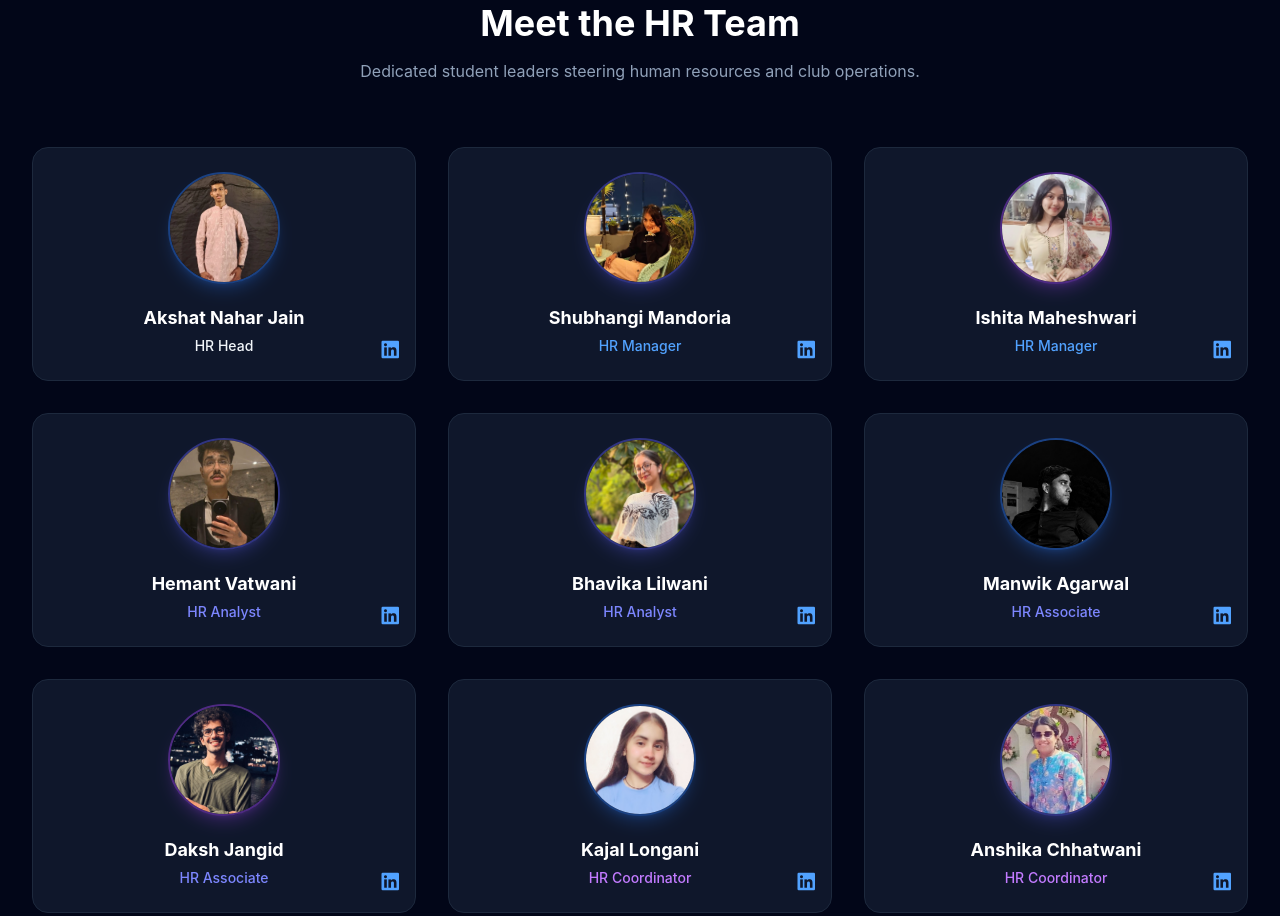
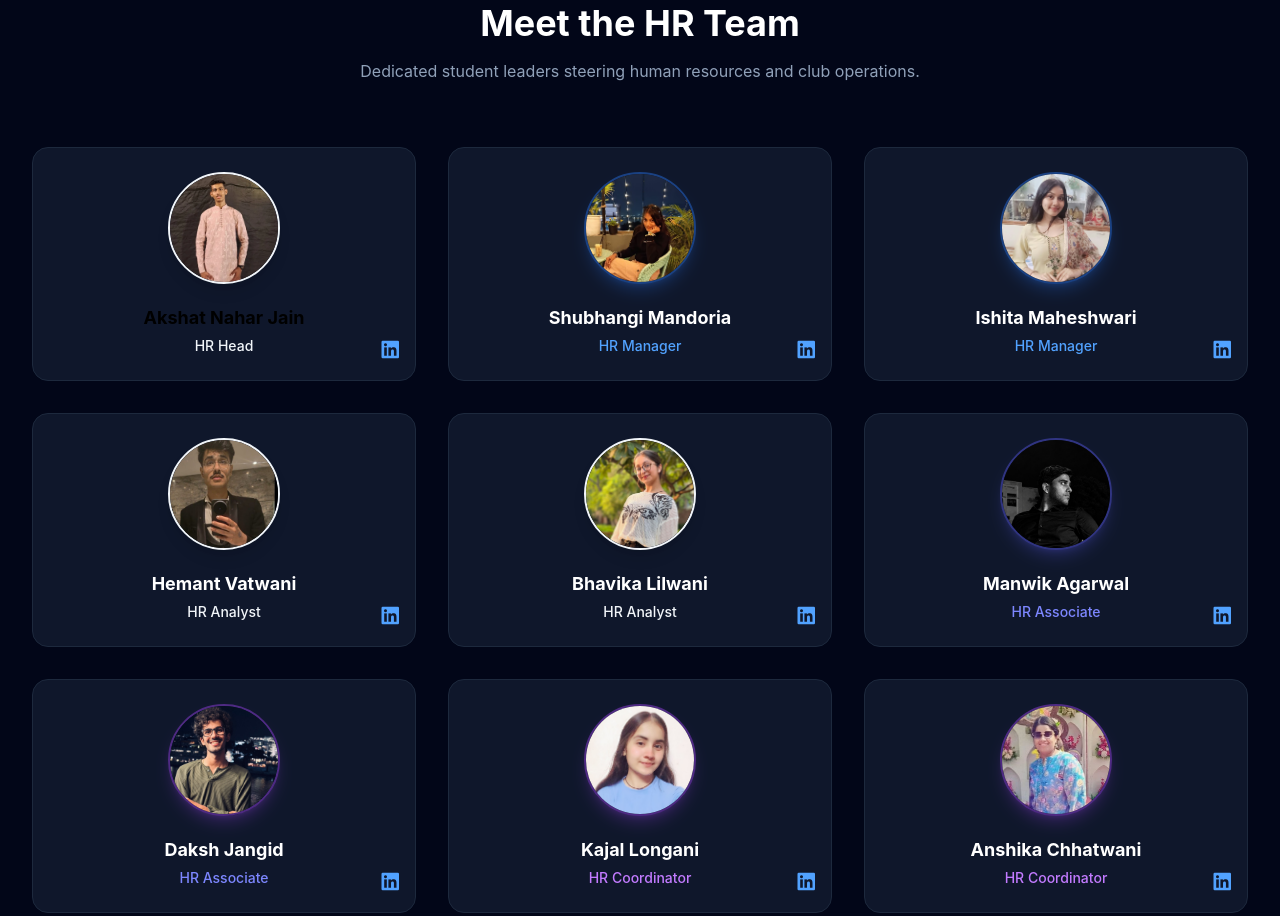
Before and after one commit to akshatjain30100-creator/HR-Dept-Aryan-s-Bizhub, a website: page index.html in a window 1280 px wide. Shown: the part 2527-3443 px from the top of the page. Drawn offline with nearby package versions, Linux system fonts and the light colour scheme; no server answers.

Commit message:
Refactor team member card styles
Updated styling for team member sections, changing border colors and text colors for better visibility and consistency.

```diff
--- a/index.html
+++ b/index.html
@@ -255,9 +255,9 @@
     <div class="grid grid-cols-1 sm:grid-cols-2 lg:grid-cols-3 gap-8">
 
       <!-- 1. Akshat Nahar Jain -->
-      <div class="p-6 rounded-2xl bg-slate-900 border border-slate-800 text-center group hover:border-blue-500/50 transition relative">
-        <div class="w-28 h-28 rounded-full mx-auto overflow-hidden mb-5 border-2 border-blue-500/40 shadow-lg shadow-blue-500/20 group-hover:scale-105 transition"><img src="anj.png" class="w-full h-full object-cover"></div>
-        <h3 class="text-lg font-bold text-white">Akshat Nahar Jain</h3>
+      <div class="p-6 rounded-2xl bg-slate-900 border border-slate-800 text-center group hover:border-black-500/50 transition relative">
+        <div class="w-28 h-28 rounded-full mx-auto overflow-hidden mb-5 border-2 border-black-500/40 shadow-lg shadow-black-500/20 group-hover:scale-105 transition"><img src="anj.png" class="w-full h-full object-cover"></div>
+        <h3 class="text-lg font-bold text-black">Akshat Nahar Jain</h3>
         <p class="text-sm text-white-400 font-medium mt-1">HR Head</p>
         <a href="https://www.linkedin.com/in/akshatnahar-jain-6b2a6a31a/?lipi=urn%3Ali%3Apage%3Ad_flagship3_profile_view_base_contact_details%3BPxMUPzY4Td%2Bl6i62iYDa2Q%3D%3D" target="_blank" rel="noopener noreferrer" class="absolute bottom-4 right-4 text-blue-400 hover:text-blue-300 text-xl transition transform hover:scale-110">
           <i class="fa-brands fa-linkedin"></i>
@@ -265,8 +265,8 @@
       </div>
 
       <!-- 2. Shubhangi Mandoria -->
-      <div class="p-6 rounded-2xl bg-slate-900 border border-slate-800 text-center group hover:border-indigo-500/50 transition relative">
-        <div class="w-28 h-28 rounded-full mx-auto overflow-hidden mb-5 border-2 border-indigo-500/40 shadow-lg shadow-indigo-500/20 group-hover:scale-105 transition"><img src="shubhi.jpg" class="w-full h-full object-cover"></div>
+      <div class="p-6 rounded-2xl bg-slate-900 border border-slate-800 text-center group hover:border-blue-500/50 transition relative">
+        <div class="w-28 h-28 rounded-full mx-auto overflow-hidden mb-5 border-2 border-blue-500/40 shadow-lg shadow-blue-500/20 group-hover:scale-105 transition"><img src="shubhi.jpg" class="w-full h-full object-cover"></div>
         <h3 class="text-lg font-bold text-white">Shubhangi Mandoria</h3>
         <p class="text-sm text-blue-400 font-medium mt-1">HR Manager</p>
         <a href="https://www.linkedin.com/in/shubhangi-mandoria-40ab743a1/?lipi=urn%3Ali%3Apage%3Ad_flagship3_profile_view_base_contact_details%3BJK%2Bjx5MiT7KvTQM27sMZKA%3D%3D" target="_blank" rel="noopener noreferrer" class="absolute bottom-4 right-4 text-blue-400 hover:text-blue-300 text-xl transition transform hover:scale-110">
@@ -275,8 +275,8 @@
       </div>
 
       <!-- 3. Ishita Maheshwari -->
-      <div class="p-6 rounded-2xl bg-slate-900 border border-slate-800 text-center group hover:border-purple-500/50 transition relative">
-        <div class="w-28 h-28 rounded-full mx-auto overflow-hidden mb-5 border-2 border-purple-500/40 shadow-lg shadow-purple-500/20 group-hover:scale-105 transition"><img src="ishita.jpeg" class="w-full h-full object-cover"></div>
+      <div class="p-6 rounded-2xl bg-slate-900 border border-slate-800 text-center group hover:border-blue-500/50 transition relative">
+        <div class="w-28 h-28 rounded-full mx-auto overflow-hidden mb-5 border-2 border-blue-500/40 shadow-lg shadow-blue-500/20 group-hover:scale-105 transition"><img src="ishita.jpeg" class="w-full h-full object-cover"></div>
         <h3 class="text-lg font-bold text-white">Ishita Maheshwari</h3>
         <p class="text-sm text-blue-400 font-medium mt-1">HR Manager</p>
         <a href="https://www.linkedin.com/in/shubhangi-mandoria-40ab743a1/?lipi=urn%3Ali%3Apage%3Ad_flagship3_profile_view_base_contact_details%3BJK%2Bjx5MiT7KvTQM27sMZKA%3D%3D" target="_blank" rel="noopener noreferrer" class="absolute bottom-4 right-4 text-blue-400 hover:text-blue-300 text-xl transition transform hover:scale-110">
@@ -285,28 +285,28 @@
       </div>
 
       <!-- 4. Hemant Vatwani -->
-      <div class="p-6 rounded-2xl bg-slate-900 border border-slate-800 text-center group hover:border-indigo-500/50 transition relative">
-        <div class="w-28 h-28 rounded-full mx-auto overflow-hidden mb-5 border-2 border-indigo-500/40 shadow-lg shadow-indigo-500/20 group-hover:scale-105 transition"><img src="hemant.jpeg" class="w-full h-full object-cover"></div>
+      <div class="p-6 rounded-2xl bg-slate-900 border border-slate-800 text-center group hover:border-LightGreen-500/50 transition relative">
+        <div class="w-28 h-28 rounded-full mx-auto overflow-hidden mb-5 border-2 border-LightGreen-500/40 shadow-lg shadow-LightGreen-500/20 group-hover:scale-105 transition"><img src="hemant.jpeg" class="w-full h-full object-cover"></div>
         <h3 class="text-lg font-bold text-white">Hemant Vatwani</h3>
-        <p class="text-sm text-indigo-400 font-medium mt-1">HR Analyst</p>
+        <p class="text-sm text-LightGreen-400 font-medium mt-1">HR Analyst</p>
         <a href="https://www.linkedin.com/in/hemant-vatwani-a40531386/?lipi=urn%3Ali%3Apage%3Ad_flagship3_profile_view_base_contact_details%3BNpRlhx49T6yPSZQwjws1EQ%3D%3D" target="_blank" rel="noopener noreferrer" class="absolute bottom-4 right-4 text-blue-400 hover:text-blue-300 text-xl transition transform hover:scale-110">
           <i class="fa-brands fa-linkedin"></i>
         </a>
       </div>
 
       <!-- 5. Bhavika Lilwani -->
-      <div class="p-6 rounded-2xl bg-slate-900 border border-slate-800 text-center group hover:border-indigo-500/50 transition relative">
-        <div class="w-28 h-28 rounded-full mx-auto overflow-hidden mb-5 border-2 border-indigo-500/40 shadow-lg shadow-indigo-500/20 group-hover:scale-105 transition"><img src="bhavika.jpeg" class="w-full h-full object-cover"></div>
+      <div class="p-6 rounded-2xl bg-slate-900 border border-slate-800 text-center group hover:border-LightGreen-500/50 transition relative">
+        <div class="w-28 h-28 rounded-full mx-auto overflow-hidden mb-5 border-2 border-LightGreen-500/40 shadow-lg shadow-LightGreen-500/20 group-hover:scale-105 transition"><img src="bhavika.jpeg" class="w-full h-full object-cover"></div>
         <h3 class="text-lg font-bold text-white">Bhavika Lilwani</h3>
-        <p class="text-sm text-indigo-400 font-medium mt-1">HR Analyst</p>
+        <p class="text-sm text-LightGreen-400 font-medium mt-1">HR Analyst</p>
         <a href="https://www.linkedin.com/in/bhavika-lilwani-545783421/?lipi=urn%3Ali%3Apage%3Ad_flagship3_profile_view_base_contact_details%3BPQIVIguwQiq9c6sIgSUfOA%3D%3D" target="_blank" rel="noopener noreferrer" class="absolute bottom-4 right-4 text-blue-400 hover:text-blue-300 text-xl transition transform hover:scale-110">
           <i class="fa-brands fa-linkedin"></i>
         </a>
       </div>
 
       <!-- 6. Manwik Agarwal -->
-      <div class="p-6 rounded-2xl bg-slate-900 border border-slate-800 text-center group hover:border-blue-500/50 transition relative">
-        <div class="w-28 h-28 rounded-full mx-auto overflow-hidden mb-5 border-2 border-blue-500/40 shadow-lg shadow-blue-500/20 group-hover:scale-105 transition"><img src="manwik.jpeg" class="w-full h-full object-cover"></div>
+      <div class="p-6 rounded-2xl bg-slate-900 border border-slate-800 text-center group hover:border-indigo-500/50 transition relative">
+        <div class="w-28 h-28 rounded-full mx-auto overflow-hidden mb-5 border-2 border-indigo-500/40 shadow-lg shadow-indigo-500/20 group-hover:scale-105 transition"><img src="manwik.jpeg" class="w-full h-full object-cover"></div>
         <h3 class="text-lg font-bold text-white">Manwik Agarwal</h3>
         <p class="text-sm text-indigo-400 font-medium mt-1">HR Associate</p>
         <a href="https://www.linkedin.com/in/manwik-agarwal-500983304/?lipi=urn%3Ali%3Apage%3Ad_flagship3_profile_view_base_contact_details%3Bmx4SEBmwRCuJ7GeihQhUyw%3D%3D" target="_blank" rel="noopener noreferrer" class="absolute bottom-4 right-4 text-blue-400 hover:text-blue-300 text-xl transition transform hover:scale-110">
@@ -315,7 +315,7 @@
       </div>
 
       <!-- 7. Daksh Jangid -->
-      <div class="p-6 rounded-2xl bg-slate-900 border border-slate-800 text-center group hover:border-purple-500/50 transition relative">
+      <div class="p-6 rounded-2xl bg-slate-900 border border-slate-800 text-center group hover:border-indigo-500/50 transition relative">
         <div class="w-28 h-28 rounded-full mx-auto overflow-hidden mb-5 border-2 border-purple-500/40 shadow-lg shadow-purple-500/20 group-hover:scale-105 transition"><img src="daksh.jpeg" class="w-full h-full object-cover"></div>
         <h3 class="text-lg font-bold text-white">Daksh Jangid</h3>
         <p class="text-sm text-indigo-400 font-medium mt-1">HR Associate</p>
@@ -325,8 +325,8 @@
       </div>
 
       <!-- 8. Kajal Longani -->
-      <div class="p-6 rounded-2xl bg-slate-900 border border-slate-800 text-center group hover:border-blue-500/50 transition sm:col-span-2 lg:col-span-1 lg:col-start-2 relative">
-        <div class="w-28 h-28 rounded-full mx-auto overflow-hidden mb-5 border-2 border-blue-500/40 shadow-lg shadow-blue-500/20 group-hover:scale-105 transition"><img src="kajal.jpeg" class="w-full h-full object-cover"></div>
+      <div class="p-6 rounded-2xl bg-slate-900 border border-slate-800 text-center group hover:border-purple-500/50 transition sm:col-span-2 lg:col-span-1 lg:col-start-2 relative">
+        <div class="w-28 h-28 rounded-full mx-auto overflow-hidden mb-5 border-2 border-purple-500/40 shadow-lg shadow-purple-500/20 group-hover:scale-105 transition"><img src="kajal.jpeg" class="w-full h-full object-cover"></div>
         <h3 class="text-lg font-bold text-white">Kajal Longani</h3>
         <p class="text-sm text-purple-400 font-medium mt-1">HR Coordinator</p>
         <a href="https://www.linkedin.com/in/kajal-longani-0798aa444/?lipi=urn%3Ali%3Apage%3Ad_flagship3_profile_view_base_contact_details%3B%2FhKxbA6xQeehuccCigcOWw%3D%3D" target="_blank" rel="noopener noreferrer" class="absolute bottom-4 right-4 text-blue-400 hover:text-blue-300 text-xl transition transform hover:scale-110">
@@ -335,8 +335,8 @@
       </div>
 
       <!-- 9. Anshika Chhatwani -->
-      <div class="p-6 rounded-2xl bg-slate-900 border border-slate-800 text-center group hover:border-indigo-500/50 transition relative">
-        <div class="w-28 h-28 rounded-full mx-auto overflow-hidden mb-5 border-2 border-indigo-500/40 shadow-lg shadow-indigo-500/20 group-hover:scale-105 transition"><img src="anshika.jpeg" class="w-full h-full object-cover"></div>
+      <div class="p-6 rounded-2xl bg-slate-900 border border-slate-800 text-center group hover:border-purple-500/50 transition relative">
+        <div class="w-28 h-28 rounded-full mx-auto overflow-hidden mb-5 border-2 border-purple-500/40 shadow-lg shadow-purple-500/20 group-hover:scale-105 transition"><img src="anshika.jpeg" class="w-full h-full object-cover"></div>
         <h3 class="text-lg font-bold text-white">Anshika Chhatwani</h3>
         <p class="text-sm text-purple-400 font-medium mt-1">HR Coordinator</p>
         <a href="https://www.linkedin.com/in/anshika-chhatwani-583764428/?lipi=urn%3Ali%3Apage%3Ad_flagship3_profile_view_base_contact_details%3BWzm8oqKXSia1AwvQutQ%2FvA%3D%3D" target="_blank" rel="noopener noreferrer" class="absolute bottom-4 right-4 text-blue-400 hover:text-blue-300 text-xl transition transform hover:scale-110">
@@ -365,8 +365,8 @@
       </div>
 
       <!-- 12. Manisha Rajwani -->
-      <div class="p-6 rounded-2xl bg-slate-900 border border-slate-800 text-center group hover:border-purple-500/50 transition relative">
-        <div class="w-28 h-28 rounded-full mx-auto overflow-hidden mb-5 border-2 border-purple-500/40 shadow-lg shadow-purple-500/20 group-hover:scale-105 transition"><img src="manisha.jpeg" class="w-full h-full object-cover"></div>
+      <div class="p-6 rounded-2xl bg-slate-900 border border-slate-800 text-center group hover:border-pink-500/50 transition relative">
+        <div class="w-28 h-28 rounded-full mx-auto overflow-hidden mb-5 border-2 border-pink-500/40 shadow-lg shadow-pink-500/20 group-hover:scale-105 transition"><img src="manisha.jpeg" class="w-full h-full object-cover"></div>
         <h3 class="text-lg font-bold text-white">Manisha Rajwani</h3>
         <p class="text-sm text-pink-400 font-medium mt-1">HR Assistant</p>
         <a href="https://www.linkedin.com/in/manisha-rajwani-a35764428/?lipi=urn%3Ali%3Apage%3Ad_flagship3_profile_view_base_contact_details%3Bbql%2Fh50yTwCP%2F9MsRlPX0w%3D%3D" target="_blank" rel="noopener noreferrer" class="absolute bottom-4 right-4 text-blue-400 hover:text-blue-300 text-xl transition transform hover:scale-110">
```
